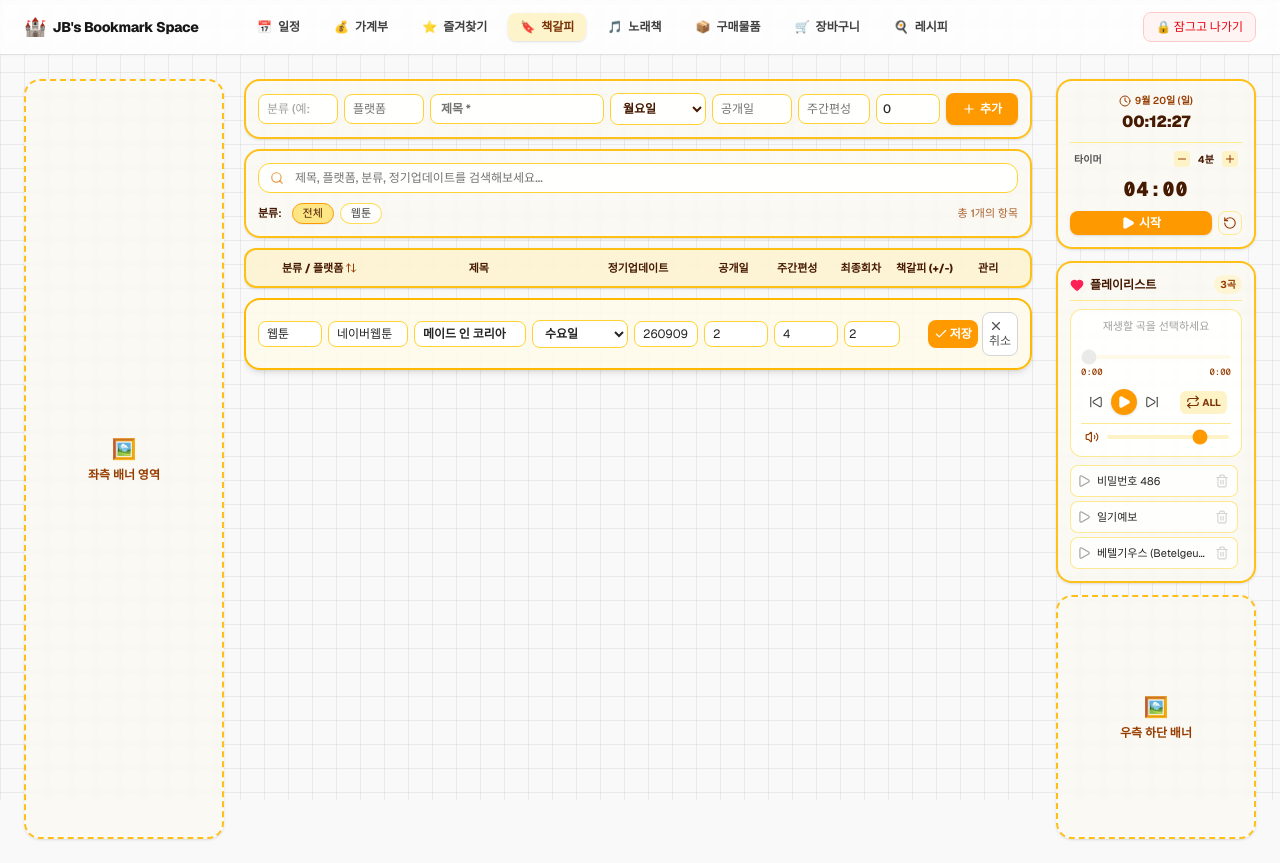
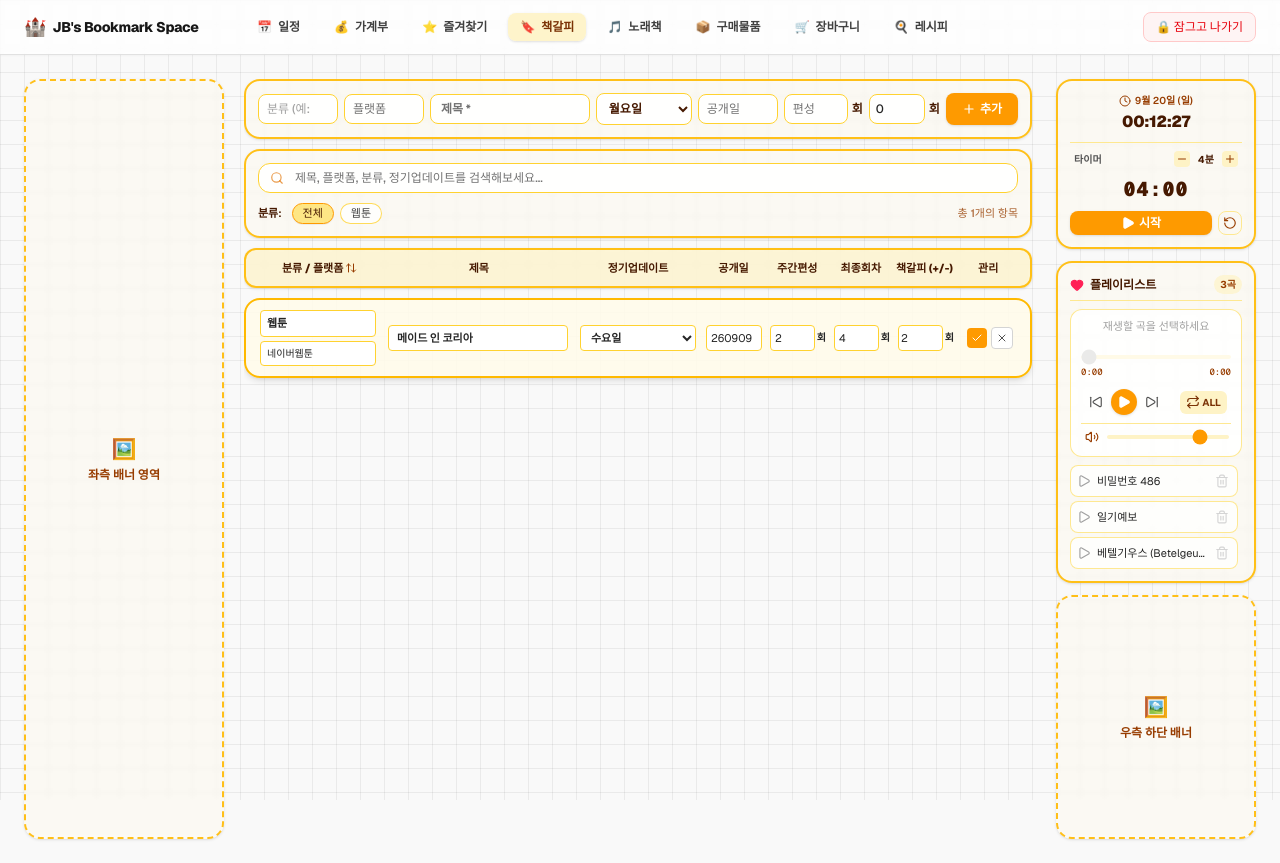
Before and after one commit to sibukf91-jb/mimic, a Next.js app: page / in a window 1280 px wide. Both pictures are taken after a click on the button 991 px from the left and 329 px from the top of the page. Built offline with nearby package versions, Linux system fonts and the light colour scheme.

Commit message:
Fix bookmark edit grid layout to match header columns exactly, and add fixed unit labels for schedule and bookmark fields

```diff
--- a/app/page.tsx
+++ b/app/page.tsx
@@ -208,7 +208,7 @@ export default function Home() {
 
   useEffect(() => {
     if (typeof window !== "undefined") {
-      const saved = localStorage.getItem("jb_bookmark_reading_list_v6");
+      const saved = localStorage.getItem("jb_bookmark_reading_list_v7");
       setBookmarkList(saved ? JSON.parse(saved) : defaultBookmarks);
       setIsBookmarkLoaded(true);
     }
@@ -216,7 +216,7 @@ export default function Home() {
 
   useEffect(() => {
     if (isBookmarkLoaded && typeof window !== "undefined") {
-      localStorage.setItem("jb_bookmark_reading_list_v6", JSON.stringify(bookmarkList));
+      localStorage.setItem("jb_bookmark_reading_list_v7", JSON.stringify(bookmarkList));
     }
   }, [bookmarkList, isBookmarkLoaded]);
 
@@ -349,7 +349,6 @@ export default function Home() {
     );
   };
 
-  // 요일 순서 매핑 (월~일, 완결)
   const dayRankMap: Record<string, number> = {
     "월요일": 1,
     "화요일": 2,
@@ -1457,7 +1456,7 @@ export default function Home() {
           {currentTab === "bookmarks" && (
             <div className="h-full overflow-y-auto flex flex-col gap-2.5 pr-1">
 
-              {/* 등록 바 (가로 비율 최적화 완료) */}
+              {/* 등록 바 */}
               <form onSubmit={handleAddBookmark} className="border-2 border-amber-400/90 rounded-2xl p-3 flex flex-wrap items-center gap-1.5 bg-amber-50/40 backdrop-blur-[2px] shadow-sm shrink-0">
                 <input
                   type="text"
@@ -1511,22 +1510,28 @@ export default function Home() {
                   className="w-20 border border-amber-300 bg-white/90 rounded-lg px-2 py-1.5 text-xs focus:outline-none focus:border-amber-500 placeholder-neutral-500 font-medium"
                 />
 
+                <div className="flex items-center gap-1">
                   <input
                     type="text"
                     value={newBmarkSchedule}
                     onChange={(e) => setNewBmarkSchedule(e.target.value)}
-                  placeholder="주간편성"
-                  className="w-18 border border-amber-300 bg-white/90 rounded-lg px-2 py-1.5 text-xs focus:outline-none focus:border-amber-500 placeholder-neutral-500 font-medium"
+                    placeholder="편성"
+                    className="w-16 border border-amber-300 bg-white/90 rounded-lg px-2 py-1.5 text-xs focus:outline-none focus:border-amber-500 placeholder-neutral-500 font-medium"
                   />
-
+                  <span className="text-xs font-bold text-amber-950">회</span>
+                </div>
+
+                <div className="flex items-center gap-1">
                   <input
                     type="number"
                     min="0"
                     value={newBmarkBookmark}
                     onChange={(e) => setNewBmarkBookmark(Number(e.target.value))}
                     placeholder="회차"
-                  className="w-16 border border-amber-300 bg-white/90 rounded-lg px-1.5 py-1.5 text-xs focus:outline-none focus:border-amber-500 placeholder-neutral-500 font-medium"
+                    className="w-14 border border-amber-300 bg-white/90 rounded-lg px-1.5 py-1.5 text-xs focus:outline-none focus:border-amber-500 placeholder-neutral-500 font-medium"
                   />
+                  <span className="text-xs font-bold text-amber-950">회</span>
+                </div>
 
                 <button
                   type="submit"
@@ -1580,7 +1585,7 @@ export default function Home() {
                 </div>
               </div>
 
-              {/* 헤더 박스 (분류 클릭 시 1차 정기업데이트, 2차 가나다순 정렬 토글 기능 추가) */}
+              {/* 헤더 박스 */}
               <div className="border-2 border-amber-400/90 rounded-xl px-3 py-2.5 bg-amber-100/70 backdrop-blur-[2px] shadow-sm shrink-0">
                 <div className="grid grid-cols-12 gap-1 text-[11px] font-extrabold text-amber-950 items-center text-center">
                   <span
@@ -1623,13 +1628,17 @@ export default function Home() {
                     return (
                       <div
                         key={`edit-bmark-${bmark.id}`}
-                        className="p-3 rounded-2xl border-2 border-amber-400 bg-amber-50/90 shadow-md flex flex-wrap items-center gap-1.5"
-                      >
-                        {/* 수정할 때도 상단 제목 이름 아래와 정확히 일치하도록 배치 */}
-                        <input type="text" value={editBmarkCategory} onChange={(e) => setEditBmarkCategory(e.target.value)} placeholder="분류" className="w-16 border border-amber-300 bg-white rounded-lg px-2 py-1 text-xs font-medium" />
-                        <input type="text" value={editBmarkPlatform} onChange={(e) => setEditBmarkPlatform(e.target.value)} placeholder="플랫폼" className="w-20 border border-amber-300 bg-white rounded-lg px-2 py-1 text-xs font-medium" />
-                        <input type="text" required value={editBmarkTitle} onChange={(e) => setEditBmarkTitle(e.target.value)} placeholder="제목" className="w-28 border border-amber-300 bg-white rounded-lg px-2 py-1 text-xs font-bold" />
-                        <select value={editBmarkUpdate} onChange={(e) => setEditBmarkUpdate(e.target.value)} className="w-24 border border-amber-300 bg-white rounded-lg px-2 py-1 text-xs font-bold">
+                        className="grid grid-cols-12 gap-1 items-center p-2.5 rounded-2xl border-2 border-amber-400 bg-amber-50/90 shadow-md text-center"
+                      >
+                        <div className="col-span-2 flex flex-col gap-1 px-1">
+                          <input type="text" value={editBmarkCategory} onChange={(e) => setEditBmarkCategory(e.target.value)} placeholder="분류" className="w-full border border-amber-300 bg-white rounded px-1.5 py-1 text-[11px] font-bold" />
+                          <input type="text" value={editBmarkPlatform} onChange={(e) => setEditBmarkPlatform(e.target.value)} placeholder="플랫폼" className="w-full border border-amber-300 bg-white rounded px-1.5 py-1 text-[10px]" />
+                        </div>
+                        <div className="col-span-3 px-1">
+                          <input type="text" required value={editBmarkTitle} onChange={(e) => setEditBmarkTitle(e.target.value)} placeholder="제목" className="w-full border border-amber-300 bg-white rounded px-2 py-1 text-[11px] font-bold" />
+                        </div>
+                        <div className="col-span-2 px-1">
+                          <select value={editBmarkUpdate} onChange={(e) => setEditBmarkUpdate(e.target.value)} className="w-full border border-amber-300 bg-white rounded px-1.5 py-1 text-[11px] font-bold">
                             <option value="월요일">월요일</option>
                             <option value="화요일">화요일</option>
                             <option value="수요일">수요일</option>
@@ -1639,14 +1648,25 @@ export default function Home() {
                             <option value="일요일">일요일</option>
                             <option value="완결">완결</option>
                           </select>
-                        <input type="text" value={editBmarkRelease} onChange={(e) => setEditBmarkRelease(e.target.value)} placeholder="공개일" className="w-16 border border-amber-300 bg-white rounded-lg px-2 py-1 text-xs" />
-                        <input type="text" value={editBmarkSchedule} onChange={(e) => setEditBmarkSchedule(e.target.value)} placeholder="주간편성" className="w-16 border border-amber-300 bg-white rounded-lg px-2 py-1 text-xs" />
-                        <input type="text" value={editBmarkEpisode} onChange={(e) => setEditBmarkEpisode(e.target.value)} placeholder="최종회" className="w-16 border border-amber-300 bg-white rounded-lg px-2 py-1 text-xs" />
-                        <input type="number" min="0" value={editBmarkBookmark} onChange={(e) => setEditBmarkBookmark(Number(e.target.value))} placeholder="회차" className="w-14 border border-amber-300 bg-white rounded-lg px-1 py-1 text-xs" />
-
-                        <div className="flex items-center gap-1 shrink-0 ml-auto">
-                          <button onClick={() => saveEditBookmark(bmark.id)} className="p-1.5 rounded-lg bg-amber-500 text-white font-bold text-xs flex items-center gap-0.5"><Check className="w-3.5 h-3.5" /> 저장</button>
-                          <button onClick={cancelEditBookmark} className="p-1.5 rounded-lg border border-neutral-300 bg-white text-neutral-600 text-xs"><X className="w-3.5 h-3.5" /> 취소</button>
+                        </div>
+                        <div className="col-span-1 px-0.5">
+                          <input type="text" value={editBmarkRelease} onChange={(e) => setEditBmarkRelease(e.target.value)} placeholder="공개일" className="w-full border border-amber-300 bg-white rounded px-1 py-1 text-[11px]" />
+                        </div>
+                        <div className="col-span-1 flex items-center justify-center gap-0.5 px-0.5">
+                          <input type="text" value={editBmarkSchedule} onChange={(e) => setEditBmarkSchedule(e.target.value)} placeholder="편성" className="w-full border border-amber-300 bg-white rounded px-1 py-1 text-[11px]" />
+                          <span className="text-[10px] font-bold">회</span>
+                        </div>
+                        <div className="col-span-1 flex items-center justify-center gap-0.5 px-0.5">
+                          <input type="text" value={editBmarkEpisode} onChange={(e) => setEditBmarkEpisode(e.target.value)} placeholder="최종" className="w-full border border-amber-300 bg-white rounded px-1 py-1 text-[11px]" />
+                          <span className="text-[10px] font-bold">회</span>
+                        </div>
+                        <div className="col-span-1 flex items-center justify-center gap-0.5 px-0.5">
+                          <input type="number" min="0" value={editBmarkBookmark} onChange={(e) => setEditBmarkBookmark(Number(e.target.value))} placeholder="회" className="w-full border border-amber-300 bg-white rounded px-0.5 py-1 text-[11px]" />
+                          <span className="text-[10px] font-bold">회</span>
+                        </div>
+                        <div className="col-span-1 flex items-center justify-center gap-1">
+                          <button onClick={() => saveEditBookmark(bmark.id)} title="저장" className="p-1 rounded bg-amber-500 text-white font-bold text-[10px]"><Check className="w-3 h-3" /></button>
+                          <button onClick={cancelEditBookmark} title="취소" className="p-1 rounded border border-neutral-300 bg-white text-neutral-600 text-[10px]"><X className="w-3 h-3" /></button>
                         </div>
                       </div>
                     );
@@ -1694,20 +1714,20 @@ export default function Home() {
                       <div className="col-span-1 flex items-center justify-center gap-0.5 font-mono font-bold">
                         <button
                           onClick={(e) => handleUpdateBookmarkCount(bmark.id, -1, e)}
-                          className="w-5 h-5 rounded bg-white/90 border border-amber-300 hover:bg-amber-200 text-amber-950 flex items-center justify-center shadow-2xs transition active:scale-95"
+                          className="w-4 h-4 rounded bg-white/90 border border-amber-300 hover:bg-amber-200 text-amber-950 flex items-center justify-center shadow-2xs transition active:scale-95"
                           title="1화 감소"
                         >
-                          <Minus className="w-3 h-3" />
-                        </button>
-                        <span className="min-w-[24px] text-center text-neutral-900 font-black">
+                          <Minus className="w-2.5 h-2.5" />
+                        </button>
+                        <span className="min-w-[20px] text-center text-neutral-900 font-black">
                           {bmark.currentBookmark ?? 0}
                         </span>
                         <button
                           onClick={(e) => handleUpdateBookmarkCount(bmark.id, 1, e)}
-                          className="w-5 h-5 rounded bg-white/90 border border-amber-300 hover:bg-amber-200 text-amber-950 flex items-center justify-center shadow-2xs transition active:scale-95"
+                          className="w-4 h-4 rounded bg-white/90 border border-amber-300 hover:bg-amber-200 text-amber-950 flex items-center justify-center shadow-2xs transition active:scale-95"
                           title="1화 증가"
                         >
-                          <Plus className="w-3 h-3" />
+                          <Plus className="w-2.5 h-2.5" />
                         </button>
                       </div>
 
@@ -1715,7 +1735,7 @@ export default function Home() {
                       <div className="col-span-1 flex items-center justify-center gap-1">
                         <button
                           onClick={(e) => handleToggleCompleted(bmark.id, e)}
-                          className={`px-1.5 py-0.5 rounded text-[10px] font-black border transition ${
+                          className={`px-1 py-0.5 rounded text-[10px] font-black border transition ${
                             bmark.isCompleted
                               ? "bg-rose-600 text-white border-rose-700 shadow-xs"
                               : "bg-white/80 text-neutral-700 border-amber-300 hover:bg-amber-100"
```
Lines whose indentation alone changed are shown as unchanged.
